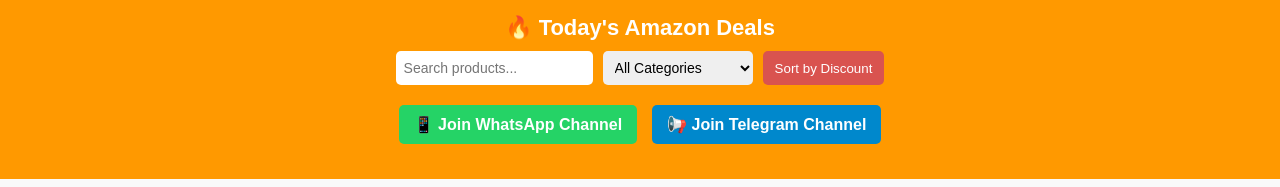
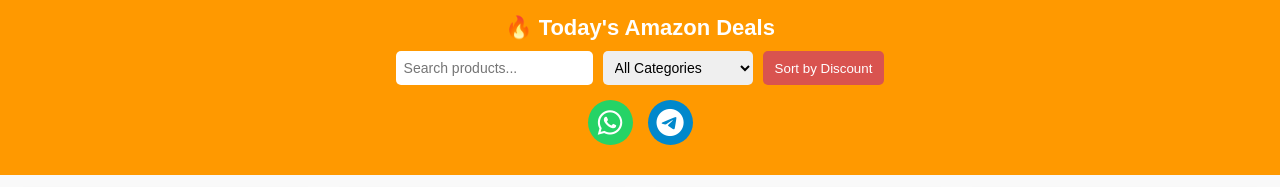
Before and after one commit to harshkubavat7/Top-deals-site, a plain HTML site: page index.html in a window 1280 px wide. Shown: the top 187 px of the page. Drawn offline with Linux system fonts and the light colour scheme.

Commit message:
update icons

```diff
--- a/index.html
+++ b/index.html
@@ -6,6 +6,8 @@
   <title>Amazon Deals</title>
   <link rel="stylesheet" href="style.css" />
   <script src="https://cdn.onesignal.com/sdks/web/v16/OneSignalSDK.page.js" defer></script>
+  <link rel="stylesheet" href="https://cdnjs.cloudflare.com/ajax/libs/font-awesome/6.5.0/css/all.min.css">
+
 <script>
   window.OneSignalDeferred = window.OneSignalDeferred || [];
   OneSignalDeferred.push(async function(OneSignal) {
@@ -24,15 +26,17 @@
       <option value="all">All Categories</option>
     </select>
     <button id="sortDiscount">Sort by Discount</button>
-  </div>
-  <div class="social-buttons">
-  <a href="https://whatsapp.com/channel/YOURCHANNELID" target="_blank" class="whatsapp-btn">
-    📱 Join WhatsApp Channel
+
+  </div >
+  <div class="social-icons">
+  <a href="https://whatsapp.com/channel/YOURCHANNELID" target="_blank" class="whatsapp">
+    <i class="fab fa-whatsapp"></i>
   </a>
-  <a href="https://t.me/YourTelegramUsername" target="_blank" class="telegram-btn">
-    📢 Join Telegram Channel
+  <a href="https://t.me/YOURTELEGRAMUSERNAME" target="_blank" class="telegram">
+    <i class="fab fa-telegram"></i>
   </a>
 </div>
+
 
 </header>
 
--- a/style.css
+++ b/style.css
@@ -28,6 +28,8 @@ header h1 {
   gap: 10px;
   flex-wrap: wrap;   /* ✅ makes inputs wrap on small screens */
 }
+
+
 
 .controls input,
 .controls select {
@@ -129,24 +131,36 @@ header h1 {
   background: #e68a00;
 }
 
-.social-buttons {
+.social-icons {
   display: flex;
   justify-content: center;
   gap: 15px;
-  margin: 20px 0;
+  margin: 15px 0;
 }
 
-.whatsapp-btn, .telegram-btn {
-  background: #25D366; /* WhatsApp green */
+.social-icons a {
+  font-size: 28px;
   color: white;
-  padding: 10px 15px;
-  border-radius: 5px;
+  width: 45px;
+  height: 45px;
+  display: flex;
+  align-items: center;
+  justify-content: center;
+  border-radius: 50%;
   text-decoration: none;
-  font-weight: bold;
+  transition: transform 0.2s ease;
 }
 
-.telegram-btn {
-  background: #0088cc; /* Telegram blue */
+.social-icons a:hover {
+  transform: scale(1.1);
+}
+
+.social-icons .whatsapp {
+  background: #25D366;
+}
+
+.social-icons .telegram {
+  background: #0088cc;
 }
 
 
```
